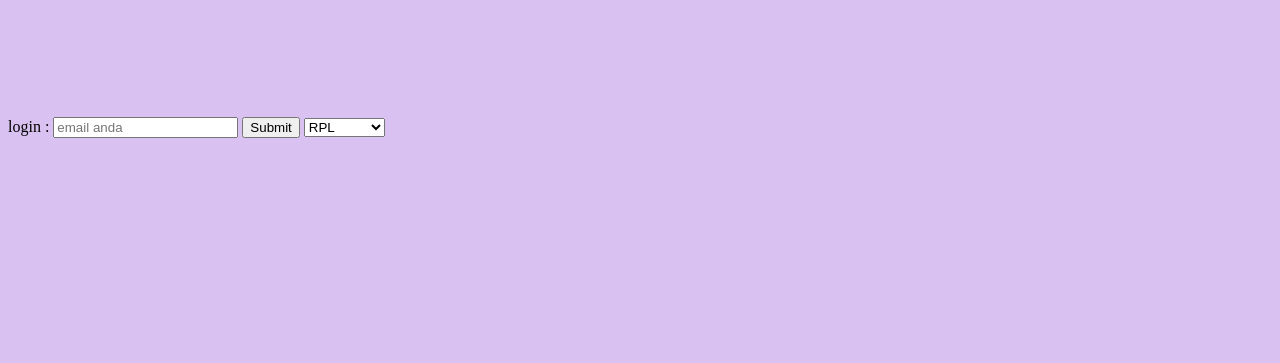
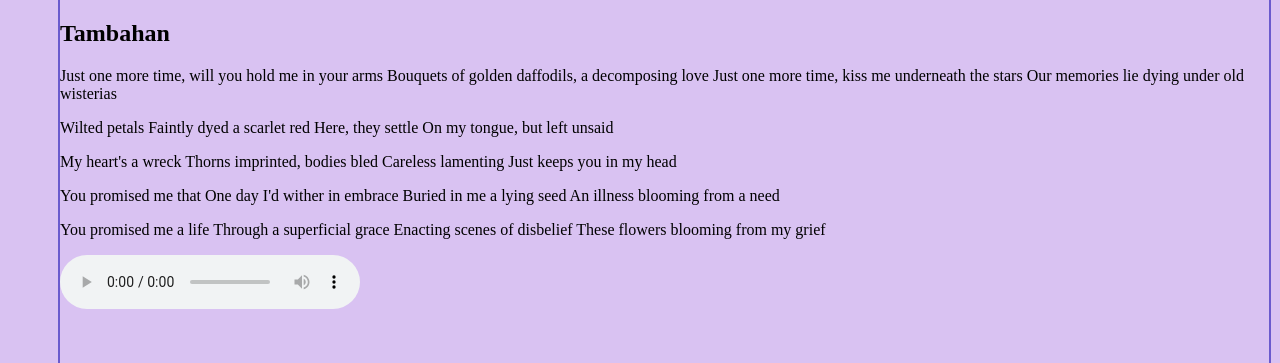
Before and after one commit to SafiaRashidaRaya/html-css, a plain HTML site: page index.html in a window 1280 px wide. Shown: the part 834-1197 px from the top of the page. Before the commit the page ends 980 px from the top, so only its background shows below. Drawn offline with Linux system fonts and the light colour scheme.

Commit message:
versi 2.0
margin, padding, position css

```diff
--- a/index.html
+++ b/index.html
@@ -65,6 +65,34 @@
                 <video src="video/video.mp4" width="320" height="320" controls></video>
             </section>
             <section>
+                <h1>Tambahan</h1>
+                <p>Just one more time, will you hold me in your arms
+                    Bouquets of golden daffodils, a decomposing love
+                    Just one more time, kiss me underneath the stars
+                    Our memories lie dying under old wisterias</p>
+
+                <p> Wilted petals
+                    Faintly dyed a scarlet red
+                    Here, they settle
+                    On my tongue, but left unsaid</p>
+
+                <p> My heart's a wreck
+                    Thorns imprinted, bodies bled
+                    Careless lamenting
+                    Just keeps you in my head</p>
+
+                <p>You promised mе that
+                    One day I'd wither in embracе
+                    Buried in me a lying seed
+                    An illness blooming from a need</p>
+
+                <p>You promised me a life
+                    Through a superficial grace
+                    Enacting scenes of disbelief
+                    These flowers blooming from my grief</p>
+
+            </section>
+            <section>
                 <audio src="audio/audio.mp3" controls></audio>
             </section>
             <section>
--- a/style.css
+++ b/style.css
@@ -1,27 +1,41 @@
-body{
+body {
   background-color: rgb(217, 194, 242);
 }
 
-img{
+img {
   width: 200px;
+}
+
+div {
+  border: 2px solid slateblue;
+  margin: 100px 1px 1px 50px;
+  /* margin-left: 200px; */
+
+  padding-top: 30px;
+}
+
+nav {
+  border: 3px solid violet;
 }
 
 /* nav{
     margin-left: 200px;
 } */
 
-.batas{
+.batas {
   margin-left: 200px;
 }
 
-.warna{
+.warna {
   background-color: aqua;
 }
 
-#bg{
+#bg {
   background-color: beige;
+  position: sticky;
+  top: 100px;
 }
 
-#kiri{
+#kiri {
   margin-left: 200px;
 }
```
Lines whose indentation alone changed are shown as unchanged.
